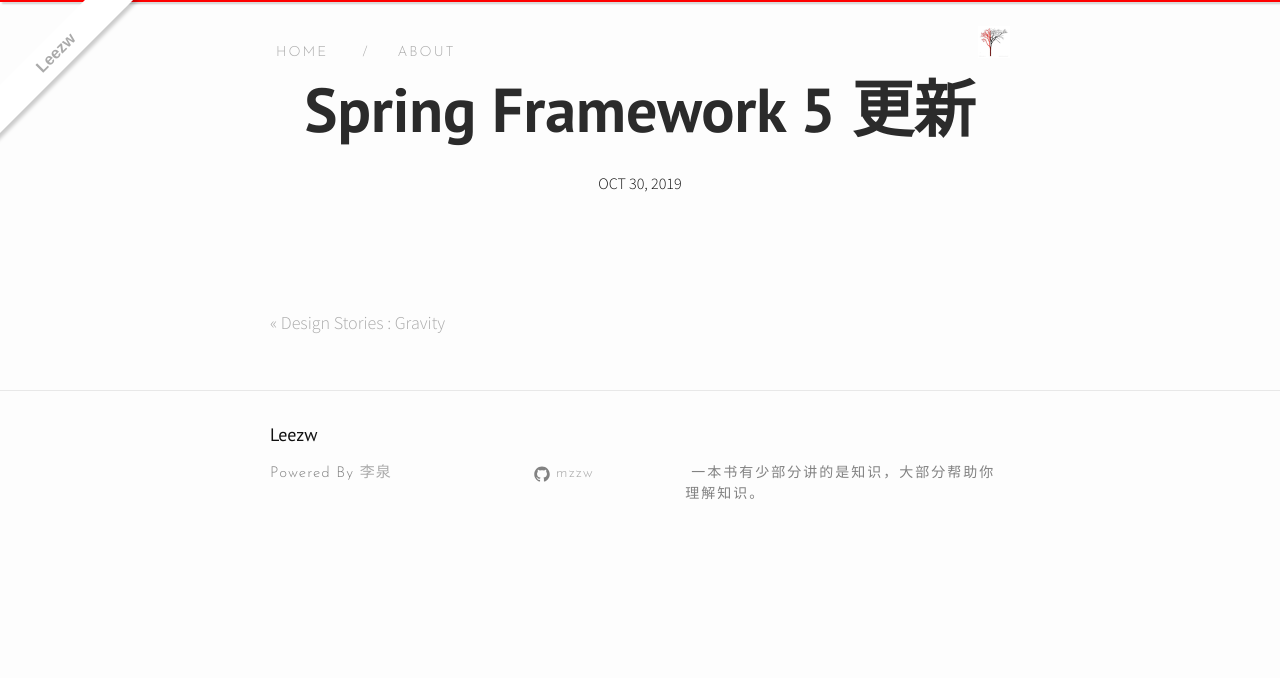
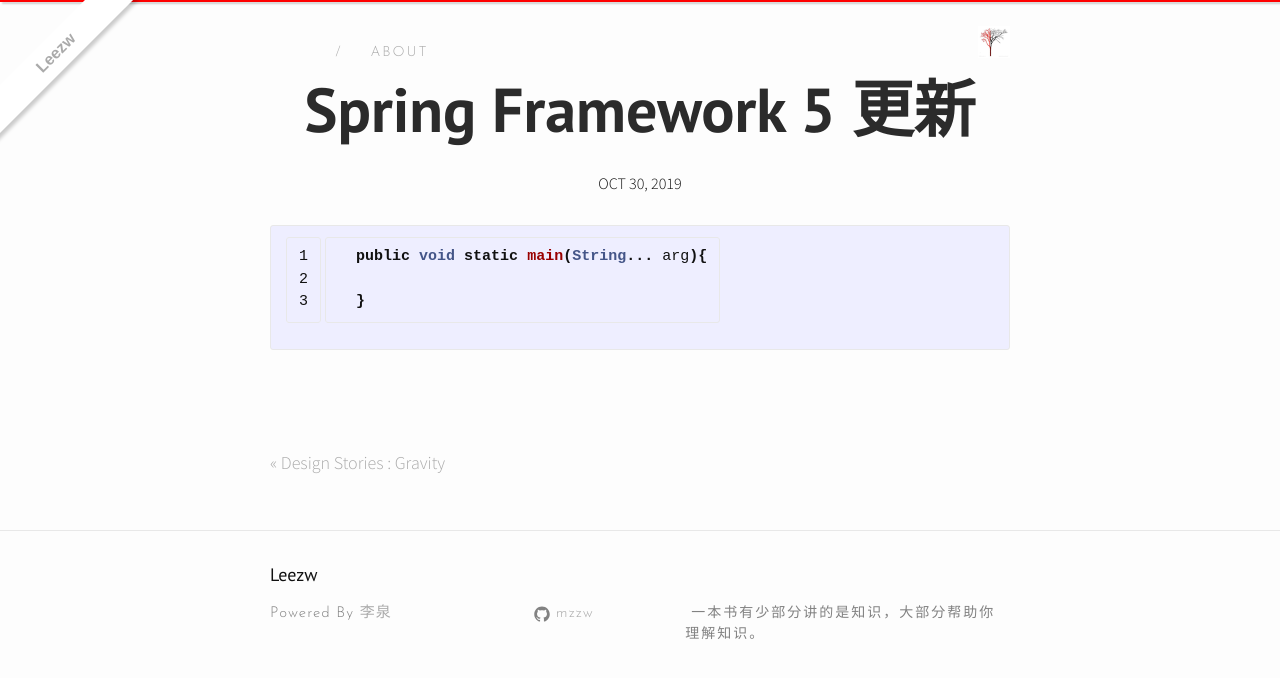
Before and after one commit to quantum-li/quantum-li.github.io, a Jekyll site: the page built from _posts/2019-10-30-spring-framework-5.md, in a window 1280 px wide. Shown: the top 678 px of the page. Built offline with Jekyll 4.4.1, drawn with Linux system fonts in a browser that asks for light colours; nearby versions of some CDN libraries; comment, search, counter and statistics services are not loaded.

Commit message:
2019-10-30 21:22:22

```diff
--- a/_includes/header.html
+++ b/_includes/header.html
@@ -11,7 +11,7 @@
 </div> -->
 <div class="wrapper">
   <div class="trigger site-navigation">
-    <a class="page-link" href="{{site.url}}{{site.baseurl}}">HOME</a>
+    <span>&nbsp;&nbsp;&nbsp;&nbsp;</span>
 
     {% for sitePage in site.pages %}
     {% if sitePage.title %}
--- a/_posts/2019-10-30-spring-framework-5.md
+++ b/_posts/2019-10-30-spring-framework-5.md
@@ -1,3 +1,9 @@
 ---
 title: Spring Framework 5 更新
 ---
+
+{% highlight java linenos %}
+  public void static main(String... arg){
+
+  }
+{% endhighlight ruby %}
```
